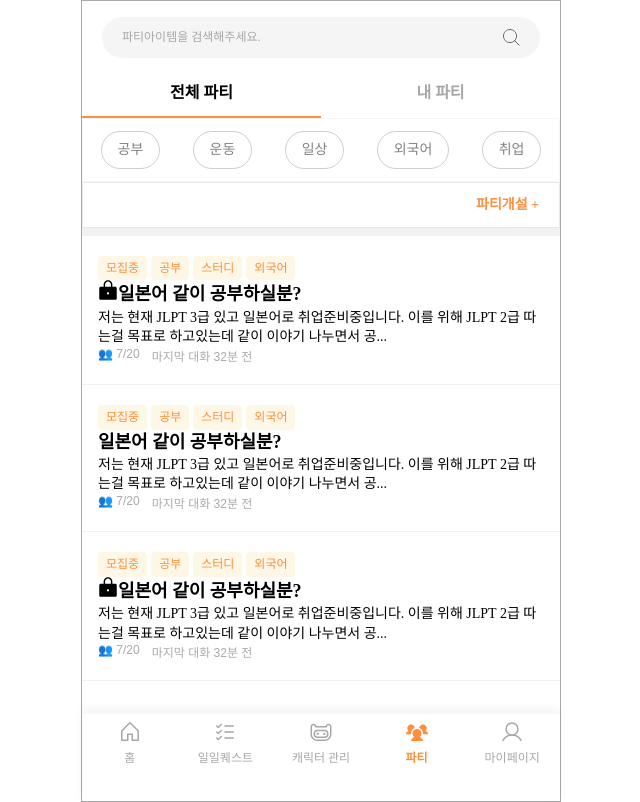
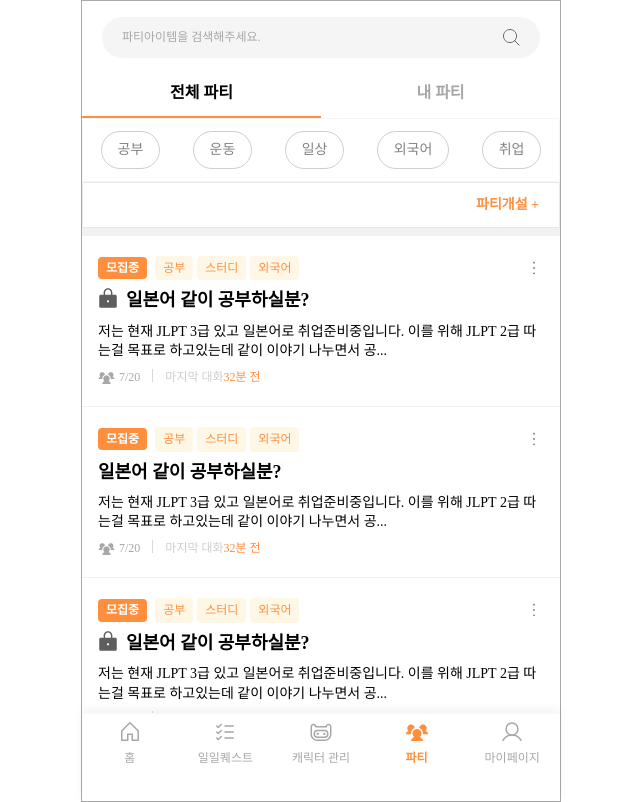
Before and after one commit to Team-Dodoong/Dodoong-FE, a React (Vite) app: page /party in a window 1280 px wide. Shown: the whole page, without its empty margins (319-959 px from the left). Built offline with nearby package versions, Linux system fonts and the light colour scheme; a web font is replaced by a local one.

Commit message:
feat: Party UI 구현

```diff
--- a/src/pages/Party/Party/Party.jsx
+++ b/src/pages/Party/Party/Party.jsx
@@ -1,39 +1,54 @@
 import { React, useState } from "react";
 import * as S from "./Party.style";
 import SearchBar from "../../../components/SearchBar/SearchBar";
-import LockIcon from "../../../assets/ic_filled_lock_24.svg?react";
+import DividerIcon from "../../../assets/ic_party_divider_13.svg?react";
+
 const CATEGORIES = ["공부", "운동", "일상", "외국어", "취업"];
 
 const POSTS = [
   {
     id: 1,
-    tags: ["모집중", "공부", "스터디", "외국어"],
+    status: "모집중",
+    tags: ["공부", "스터디", "외국어"],
     title: "일본어 같이 공부하실분?",
     isLocked: true,
     content:
       "저는 현재 JLPT 3급 있고 일본어로 취업준비중입니다. 이를 위해 JLPT 2급 따는걸 목표로 하고있는데 같이 이야기 나누면서 공...",
     members: "7/20",
-    time: "마지막 대화 32분 전",
+    time: "32분 전",
   },
   {
     id: 2,
-    tags: ["모집중", "공부", "스터디", "외국어"],
+    status: "모집중",
+    tags: ["공부", "스터디", "외국어"],
     title: "일본어 같이 공부하실분?",
     isLocked: false,
     content:
       "저는 현재 JLPT 3급 있고 일본어로 취업준비중입니다. 이를 위해 JLPT 2급 따는걸 목표로 하고있는데 같이 이야기 나누면서 공...",
     members: "7/20",
-    time: "마지막 대화 32분 전",
+    time: "32분 전",
   },
   {
     id: 3,
-    tags: ["모집중", "공부", "스터디", "외국어"],
+    status: "모집중",
+    tags: ["공부", "스터디", "외국어"],
     title: "일본어 같이 공부하실분?",
     isLocked: true,
     content:
       "저는 현재 JLPT 3급 있고 일본어로 취업준비중입니다. 이를 위해 JLPT 2급 따는걸 목표로 하고있는데 같이 이야기 나누면서 공...",
     members: "7/20",
-    time: "마지막 대화 32분 전",
+    time: "32분 전",
+  },
+  {
+    id: 4,
+    status: "모집중",
+    tags: ["공부", "스터디", "외국어"],
+    title: "일본어 같이 공부하실분?",
+    isLocked: true,
+    content:
+      "저는 현재 JLPT 3급 있고 일본어로 취업준비중입니다. 이를 위해 JLPT 2급 따는걸 목표로 하고있는데 같이 이야기 나누면서 공...",
+    members: "7/20",
+    time: "32분 전",
   },
 ];
 
@@ -75,28 +90,38 @@ function Party() {
       </S.CategoryRow>
       <S.PartySetButton>파티개설 +</S.PartySetButton>
       <S.Divider />
+      <S.ScrollArea>
         <S.PostList>
           {POSTS.map((post) => (
             <S.PostCard key={post.id}>
+              <S.TagWrapper>
                 <S.TagRow>
+                  <S.StatusTag $active={true}>{post.status}</S.StatusTag>
                   {post.tags.map((tag, i) => (
-                <S.Tag key={i} $primary={tag === "모집중"}>
-                  {tag}
-                </S.Tag>
+                    <S.Tag key={i}>{tag}</S.Tag>
                   ))}
                 </S.TagRow>
+                <S.MoreIcon />
+              </S.TagWrapper>
               <S.PostTitle>
-              {post.isLocked && <LockIcon width={20} height={20} />}
+                {post.isLocked && <S.LockIcon />}
                 {post.title}
               </S.PostTitle>
               <S.PostContent>{post.content}</S.PostContent>
               <S.PostMeta>
-              <span>👥 {post.members}</span>
-              <span>{post.time}</span>
+                <S.MemberWrapper>
+                  <S.SocialIcon />
+                  <S.MemberCount>{post.members}</S.MemberCount>
+                </S.MemberWrapper>
+                <DividerIcon />
+                <S.LastConversation>
+                  마지막 대화 <S.TimeHighlight>{post.time}</S.TimeHighlight>
+                </S.LastConversation>
               </S.PostMeta>
             </S.PostCard>
           ))}
         </S.PostList>
+      </S.ScrollArea>
     </S.Container>
   );
 }
--- a/src/pages/Party/Party/Party.style.js
+++ b/src/pages/Party/Party/Party.style.js
@@ -1,6 +1,7 @@
 import styled from "styled-components";
-import More from "../../../assets/ic_regular_more_24.svg";
+import More from "../../../assets/ic_regular_more_24.svg?react";
 import Lock from "../../../assets/ic_filled_lock_24.svg?react";
+import Social from "../../../assets/ic_social_24.svg?react";
 import {
   SemiBold_16,
   Medium_14,
@@ -9,6 +10,7 @@ import {
   Medium_12,
   Bold_18,
   Regular_14,
+  Regular_12,
 } from "../../../styles/Fonts";
 
 export const Container = styled.div`
@@ -72,6 +74,12 @@ export const Divider = styled.div`
   background: var(--Gray_1);
 `;
 
+export const ScrollArea = styled.div`
+  height: calc(100vh - 20rem);
+  overflow-y: auto;
+  overflow-x: hidden;
+`;
+
 export const PostList = styled.div`
   display: flex;
   flex-direction: column;
@@ -80,17 +88,21 @@ export const PostList = styled.div`
 export const PostCard = styled.div`
   border-bottom: 0.0625rem solid var(--Gray_1);
   padding: 1.25rem 1rem;
+  display: flex;
+  flex-direction: column;
+  gap: 0.5rem;
 `;
 
 export const TagRow = styled.div`
   display: flex;
   gap: 0.25rem;
+  align-items: center;
 `;
 
 export const StatusTag = styled.span`
   ${SemiBold_12};
   padding: 0.25rem 0.5rem;
-  border-radius: 4px;
+  border-radius: 0.25rem;
   background: ${({ $active }) => ($active ? " var(--Main)" : " var(--Gray_2)")};
   color: ${({ $active }) => ($active ? " var(--White)" : " var(--Gray_5)")};
   margin-right: 0.25rem;
@@ -99,15 +111,15 @@ export const StatusTag = styled.span`
 export const Tag = styled.span`
   ${Medium_12};
   padding: 0.25rem 0.5rem;
-  border-radius: 4px;
+  border-radius: 0.25rem;
   background: var(--Sub);
   color: var(--Main);
 `;
 
 export const MoreIcon = styled(More)`
   color: var(--Gray_6);
-  width: 20px;
-  height: 20px;
+  width: 1.25rem;
+  height: 1.25rem;
 `;
 
 export const TagWrapper = styled.div`
@@ -131,6 +143,8 @@ export const LockIcon = styled(Lock)`
 export const PostTitle = styled.h3`
   ${Bold_18};
   color: var(--Black);
+  display: flex;
+  gap: 0.5rem;
 `;
 
 export const PostContent = styled.p`
@@ -138,9 +152,35 @@ export const PostContent = styled.p`
   color: var(--Black);
 `;
 
+export const SocialIcon = styled(Social)`
+  width: 1.0625rem;
+  height: 1.0625rem;
+  color: var(--Gray_5);
+`;
+
+export const MemberCount = styled.p`
+  ${Regular_12};
+  color: var(--Gray_5);
+  padding-left: 0.25rem;
+`;
+
+export const MemberWrapper = styled.div`
+  display: flex;
+  flex-direction: row;
+`;
+
+export const LastConversation = styled.p`
+  ${Regular_12};
+  color: var(--Gray_3);
+  display: flex;
+  flex-direction: row;
+`;
+
+export const TimeHighlight = styled.p`
+  color: var(--Main);
+`;
+
 export const PostMeta = styled.div`
   display: flex;
   gap: 0.75rem;
-  font-size: 0.75rem;
-  color: #aaa;
 `;
```
Also changed, not shown: src/assets/ic_party_divider_13.svg (added). Lines whose indentation alone changed are shown as unchanged.
